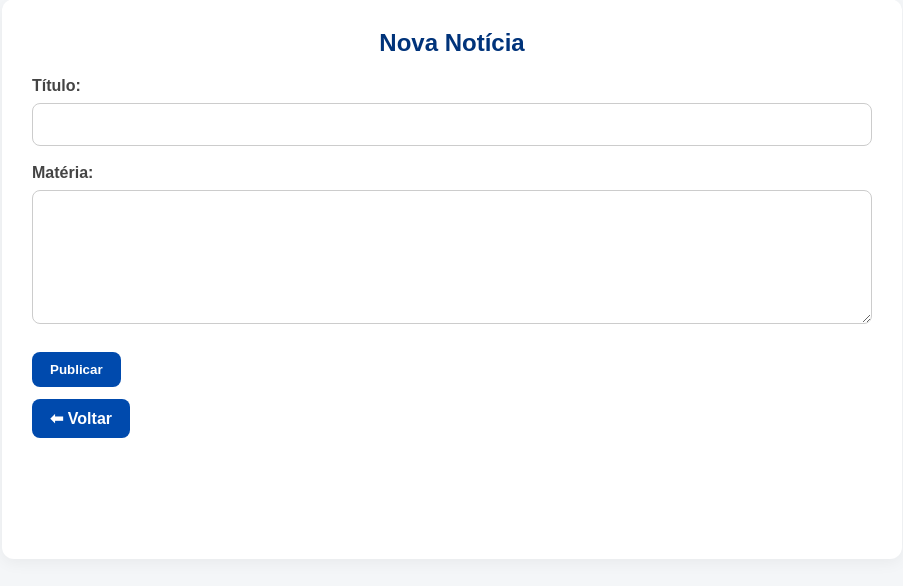
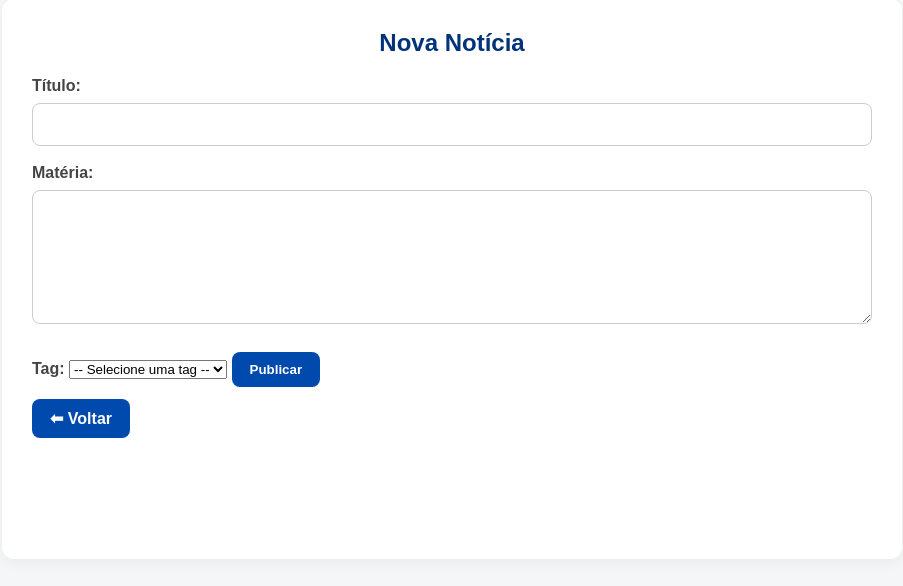
Before and after one commit to Natan-Tavares/Panora, a Django app: page /criar/ in a window 1280 px wide. Shown: the part 155-741 px from the top of the page, without its empty margins (188-1091 px from the left). Run offline with Django 5.2, Linux system fonts and the light colour scheme; data that the repository does not hold is empty.

Commit message:
Filtro de noticias funcional
Apenas falta criar um template para criar tags

```diff
--- a/JCPE/AppJCPE/models.py
+++ b/JCPE/AppJCPE/models.py
@@ -8,7 +8,7 @@ class Tags(models.Model):
     tag = models.CharField(max_length=50)
 
     def __str__(self):
-        return f"[{self.tag}]"
+        return f"{self.tag}"
 
 class Noticia(models.Model):
     titulo = models.CharField(max_length=200, null=False)
--- a/JCPE/AppJCPE/views.py
+++ b/JCPE/AppJCPE/views.py
@@ -1,5 +1,5 @@
 from django.shortcuts import render,get_object_or_404,redirect
-from .models import Noticia, Resposta, Historico,Noticias_salvas
+from .models import Noticia, Resposta, Historico,Noticias_salvas,Tags
 from django.contrib.auth.models import User
 from django.contrib.auth import authenticate, login, logout
 from django.utils.timezone import now
@@ -12,18 +12,25 @@ from django.contrib.auth.decorators import login_required
 # Create your views here.
 
 def criar_noticia(request):
+    todas_tags = Tags.objects.all()
     if request.method == "POST":
         titulo=request.POST.get("titulo")
         materia=request.POST.get("materia")
         autor=request.user
+        tag_escolhida = request.POST.get('tag')
+        tag = Tags.objects.get(id=tag_escolhida)
         data=now()
-        Noticia.objects.create(titulo=titulo,materia=materia,autor=autor,data_criacao=data)
+        Noticia.objects.create(titulo=titulo,materia=materia,autor=autor,data_criacao=data,tag=tag)
 
-    return render(request,'criar_noticia.html')
+    return render(request,'criar_noticia.html', {'tags': todas_tags})
 
 def inicial(request):
+    id_tag = request.GET.get("tag")
     noticias=Noticia.objects.all()
-    return render(request,'inicial.html', {'noticias':noticias})
+    if id_tag:
+        noticias = noticias.filter(tag_id=id_tag)
+    todas_tags = Tags.objects.all()
+    return render(request, 'inicial.html', {'noticias': noticias, 'tags': todas_tags})
 
 def ler_noticia(request,id):
     noticia_individual = get_object_or_404(Noticia, id=id)
--- a/JCPE/templates/criar_noticia.html
+++ b/JCPE/templates/criar_noticia.html
@@ -25,9 +25,18 @@
 
             <label for="materia">Matéria:</label>
             <textarea id="materia" name="materia" rows="6" required></textarea>
+            <label for="tag">Tag:</label>
+            <select id="tag" name="tag">
+                <option value="">-- Selecione uma tag --</option>
+                {% for tag in tags %}
+                    <option value="{{ tag.id }}">{{ tag.tag }}</option>
+                {% endfor %}
+            </select>
+
 
             <button type="submit">Publicar</button>
         </form>
+
 
         <div class="links-centrais">
             <a href="{% url 'inicial' %}" class="button">⬅ Voltar</a>
--- a/JCPE/templates/noticia.html
+++ b/JCPE/templates/noticia.html
@@ -21,6 +21,9 @@
         <small>
             Autor: {{ noticia.autor }} |
             Publicada em: {{ noticia.data_criacao|date:"d/m/Y H:i" }}
+            {% if noticia.tag %}
+                <p><strong>Tag:</strong> {{ noticia.tag }}</p>
+            {% endif %}
         </small>
 
         <hr>
```
Also changed, not shown: JCPE/templates/inicial.html (+15 -0 lines).
